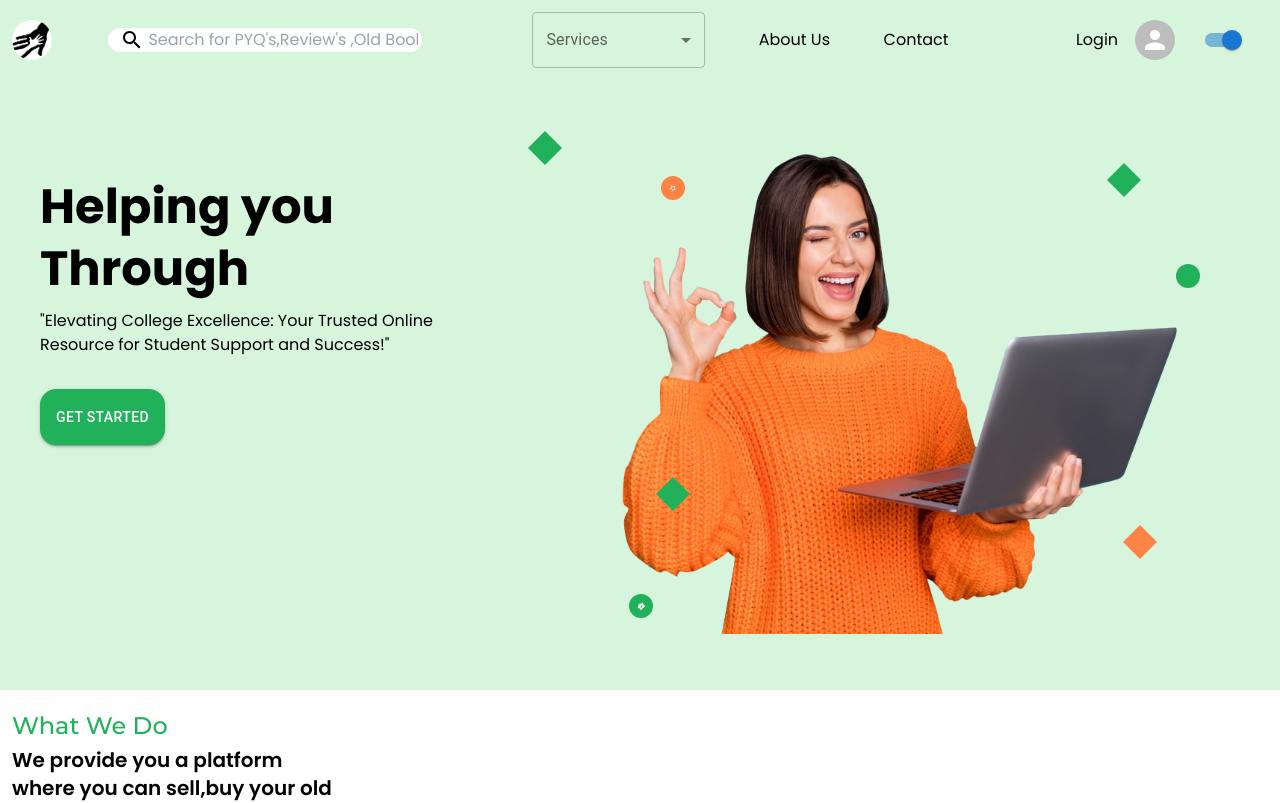
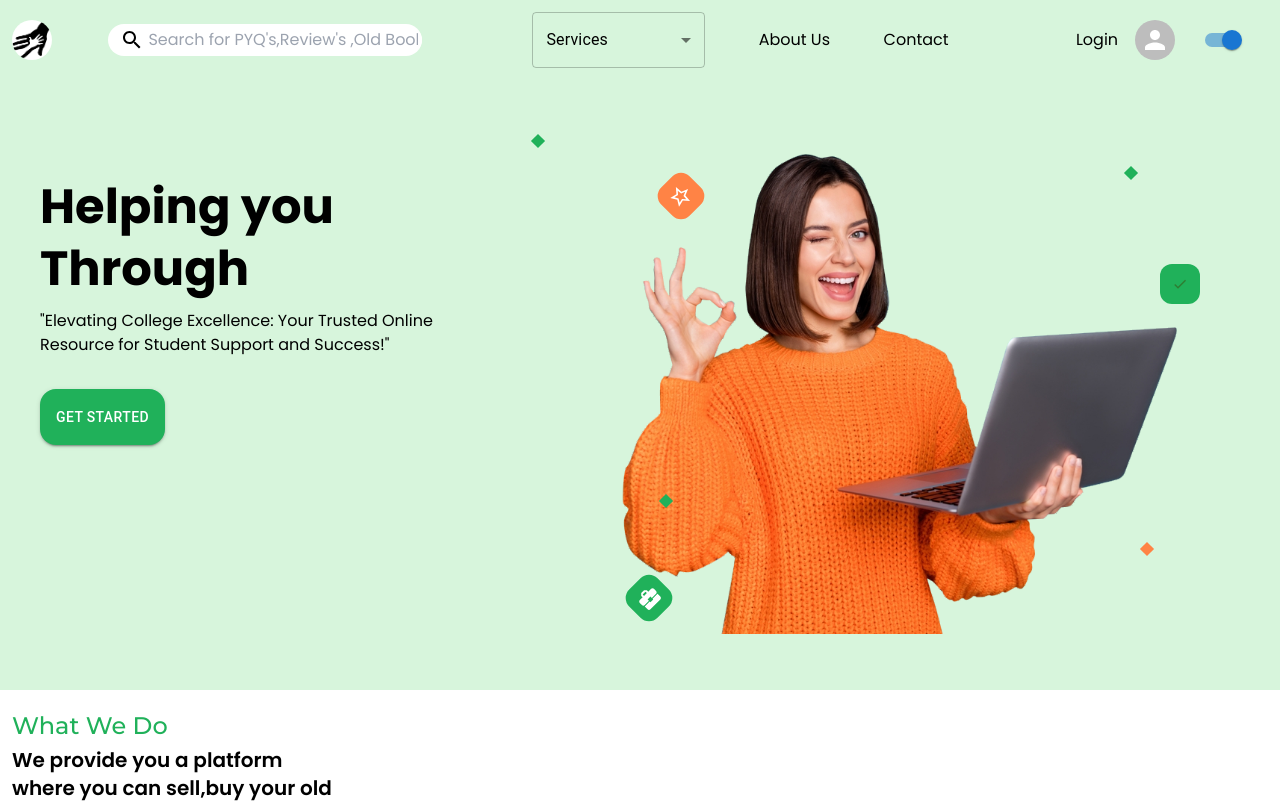
Before and after one commit to ujjwalkirti/helping-you-through, a Next.js app: page / in a window 1280 px wide. Shown: the top 803 px of the page. Built offline with nearby package versions, Linux system fonts and the light colour scheme.

Commit message:
Navbar , mainCarousel : Dark mode Added

```diff
--- a/src/components/Landing Page/MainCarousel.tsx
+++ b/src/components/Landing Page/MainCarousel.tsx
@@ -6,12 +6,13 @@ import BusinessCenterIcon from "@mui/icons-material/BusinessCenter";
 import RectangleIcon from "@mui/icons-material/Rectangle";
 import React from "react";
 import { useTheme } from "next-themes";
+import Image from "next/image";
 
 const MainCarousel = () => {
   const { theme } = useTheme();
   return (
     <>
-      <div className={"hidden md:block " + poppins.className}>
+      <div className={"hidden lg:block " + poppins.className}>
         <div
           className="flex py-14"
           style={{
@@ -48,35 +49,34 @@ const MainCarousel = () => {
             </div>
           </div>
           <div className="w-7/12 relative">
-            <div className="relative">
-              <img src="../../../assests/lady.png" alt="lady.png" srcSet="" />
-              <RectangleIcon className="absolute bg-[#20B15A] text-[#20B15A] w-[10px] h-[10px] transform rotate-45 bottom-32 left-32 " />
-              <RectangleIcon className="absolute bg-[#FF8345] text-[#FF8345] w-[10px] h-[10px] transform rotate-45 bottom-20 right-32 " />
-              <RectangleIcon className="absolute bg-[#20B15A] text-[#20B15A] w-[10px] h-[10px] transform rotate-45 top-0 left-auto " />
-              <RectangleIcon className="absolute bg-[#20B15A] text-[#20B15A] w-[10px] h-[10px] transform rotate-45 top-8 right-36 " />
-              <StarBorderIcon className=" bg-[#FF8345] text-white w-[40px] h-[42px] absolute top-10 left-32 rounded-xl p-2 transform rotate-45 " />
-              <CheckIcon
-                className="absolute bg-[#20B15A] text-white top-32 right-20 w-[40px] h-[42px] rounded-xl p-3"
-                color="success"
-              />
-              <BusinessCenterIcon className="absolute  bg-[#20B15A] text-white  w-[40px] h-[42px] rounded-xl p-2 transform -rotate-45 bottom-4 left-24 " />
-            </div>
+            <Image src="/assests/lady.png" alt="lady.png" width={800} height={800} />
+            <RectangleIcon style={{ width: '10px', height: '10px' }} className={`absolute w-96 h-10 transform rotate-45 bottom-32 left-32 ${theme == "dark" ? "bg-[#a586c0] text-[#a586c0]" : "bg-[#20B15A] text-[#20B15A]"} `} />
+            <RectangleIcon style={{ width: '10px', height: '10px' }} className="absolute bg-[#FF8345] text-[#FF8345] w-[10px] h-[10px] transform rotate-45 bottom-20 right-32 " />
+            <RectangleIcon style={{ width: '10px', height: '10px' }} className={`absolute  w-[10px] h-[10px] transform rotate-45 top-0 left-auto ${theme == "dark" ? "bg-[#a586c0] text-[#a586c0]" : "bg-[#20B15A] text-[#20B15A]"} `} />
+            <RectangleIcon style={{ width: '10px', height: '10px' }} className={`absolute  w-[10px] h-[10px] transform rotate-45 top-8 right-36 ${theme == "dark" ? "bg-[#a586c0] text-[#a586c0]" : "bg-[#20B15A] text-[#20B15A]"} `} />
+            <StarBorderIcon style={{ width: '40px', height: '40px' }} className=" bg-[#FF8345] text-white absolute top-10 left-32 rounded-xl p-2 transform rotate-45 " />
+            <CheckIcon style={{ width: '40px', height: '40px' }}
+              className={`absolute  top-32 right-20  rounded-xl p-3 ${theme == "dark" ? "bg-[#a586c0] text-[white]" : "bg-[#20B15A] text-[white]"} `}
+              color="success"
+            />
+            <BusinessCenterIcon style={{ width: '40px', height: '40px' }} className={`absolute  rounded-xl p-2 transform -rotate-45 bottom-4 left-24 ${theme == "dark" ? "bg-[#a586c0] text-[white]" : "bg-[#20B15A] text-[white]"} `} />
           </div>
         </div>
       </div>
 
+      {/* responsive implementaion */}
       <div
-        className={
-          "md:hidden pt-[3.3rem] flex flex-col items-center justify-center bg-[#D7F5DC] px-3 " +
+        className={`lg:hidden pt-[3.3rem] flex flex-col items-center justify-center ${theme == "dark" ? "bg-[#20B15A] text-white" : "bg-[#d7f5dc] text-black"} px-3 ` +
           poppins.className
         }
       >
         <div className="w-full h-full ">
-          <img
+          <Image
             className="object-cover"
-            src="../../../assests/lady.png"
+            src="/assests/lady.png"
             alt="lady.png"
-            srcSet=""
+            height={500}
+            width={500}
           />
         </div>
         <div className="w-full ">
@@ -86,7 +86,11 @@ const MainCarousel = () => {
           </p>
         </div>
         <div className="w-full">
-          <Button className="rounded-xl  bg-[#20B15A]" variant="contained">
+          <Button style={{
+            marginBottom:'1rem',
+            backgroundColor: theme === "dark" ? "white" : "#20B15A",
+            color: theme === "dark" ? "#20B15A" : "white"
+          }} className="rounded-xl" variant="contained">
             Get Started
           </Button>
         </div>
--- a/src/components/Navbar.tsx
+++ b/src/components/Navbar.tsx
@@ -17,21 +17,19 @@ import Image from "next/image";
 const Navbar = () => {
   const { theme, setTheme } = useTheme();
   const [icon, setIcon] = useState(true);
+  const [checked,setChecked]=useState(true);
   const handleClickIcon = () => {
     setIcon(!icon);
+
   };
   const handleToggle = () => {
     setTheme(theme === "light" ? "dark" : "light");
+    setChecked(!checked);
   };
 
   return (
-    <div
-      style={{
-        backgroundColor: theme == "dark" ? "#20B15A" : "#d7f5dc",
-        color: theme === "dark" ? "white" : "black",
-      }}
-    >
-      <div className={"hidden md:block " + poppins.className}>
+    <>
+      <div className={`hidden lg:block ${theme == "dark" ? "bg-[#20B15A] text-white" : "bg-[#d7f5dc] text-black"} ` + poppins.className}>
         <div className="flex justify-between items-center px-3 h-18 py-3">
           <div className="w-10 h-10 relative flex pl-3 items-center ">
             <Image
@@ -41,21 +39,21 @@ const Navbar = () => {
               alt="Website's logo"
             />
           </div>
-          <div className="rounded-3xl bg-white w-3/12 items-center cursor-pointer flex pl-3">
-            <SearchIcon className="text-lg" />
+          <div className="rounded-3xl bg-white h-8  w-3/12 items-center cursor-pointer flex pl-3">
+            <SearchIcon className="text-lg text-black" />
             <input
               placeholder="Search for PYQ's,Review's ,Old Book's"
-              className=" w-full h-4 focus:outline-none px-1 overflow-hidden rounded-3xl bg-inherit "
+              className=" w-full bg-white  focus:outline-none px-1 overflow-hidden rounded-3xl bg-inherit "
             />
           </div>
           <div className=" w-5/12 flex  list-none justify-evenly items-center cursor-pointer">
             <li className="w-[33%]">
               <FormControl fullWidth>
-                <InputLabel>Services</InputLabel>
+                <InputLabel><p className={`${theme == "dark" ? "text-white" :"text-black"}`}>Services</p></InputLabel>
                 <Select>
-                  <MenuItem>One</MenuItem>
-                  <MenuItem>Two</MenuItem>
-                  <MenuItem>Three</MenuItem>
+                  <MenuItem >One</MenuItem>
+                  <MenuItem >Two</MenuItem>
+                  <MenuItem >Three</MenuItem>
                 </Select>
               </FormControl>
             </li>
@@ -68,27 +66,36 @@ const Navbar = () => {
               <Avatar />
             </li>
             <li className="">
-              <Switch defaultChecked onClick={handleToggle} />
+              <Switch checked={checked} onChange={handleToggle} />
             </li>
           </div>
         </div>
       </div>
 
+
+
+
       {/* Responsiveness implementation */}
-      <div className={"md:hidden +" + poppins.className}>
-        <div className="flex w-full float-left justify-center items-center  bg-[#D7F5DC]">
-          <div className="w-2/12">
-            <img className="" src="" alt="logo.png" srcSet="" />
+      <div className={"lg:hidden +" + poppins.className}>
+        <div className={`flex w-full float-left justify-evenly items-center ${theme == "dark" ? "bg-[#20B15A] text-white" : "bg-[#d7f5dc] text-black"}`}>
+        <div className="w-2/12 relative float-left flex items-center mt-[5px] ">
+            <Image
+              className=" object-cover rounded-full"
+              width={30}
+              height={30}
+              src="/logo.jpg"
+              alt="Website's logo"
+            />
           </div>
-          <div className="w-7/12 rounded-3xl bg-white items-center cursor-pointer flex ml-10">
-            <SearchIcon className="text-lg" />
+          <div className="w-8/12 rounded-3xl bg-white items-center cursor-pointer flex mx-auto mt-[5px] ">
+            <SearchIcon className="text-lg text-black" />
             <input
               placeholder="Search for PYQ's,Review's ,Old Book's"
-              className=" w-full h-7 bg-inherit focus:outline-none px-2 overflow-hidden rounded-3xl "
+              className=" w-full bg-white h-7 bg-inherit focus:outline-none px-2 overflow-hidden rounded-3xl "
             />
           </div>
           {icon && (
-            <div className="w-3/12">
+            <div className="w-2/12">
               <MenuIcon
                 onClick={handleClickIcon}
                 className="float-right text-4xl"
@@ -98,7 +105,7 @@ const Navbar = () => {
 
           {!icon && (
             <>
-              <div className="w-3/12">
+              <div className="w-2/12">
                 <CloseIcon
                   onClick={handleClickIcon}
                   className="float-right text-4xl"
@@ -118,13 +125,13 @@ const Navbar = () => {
                 <Avatar />
               </li>
               <li className="pb-2">
-                <Switch onClick={handleToggle} />
+                <Switch checked={checked} onChange={handleToggle} />
               </li>
             </ul>
           </div>
         )}
       </div>
-    </div>
+      </>
   );
 };
 
```
